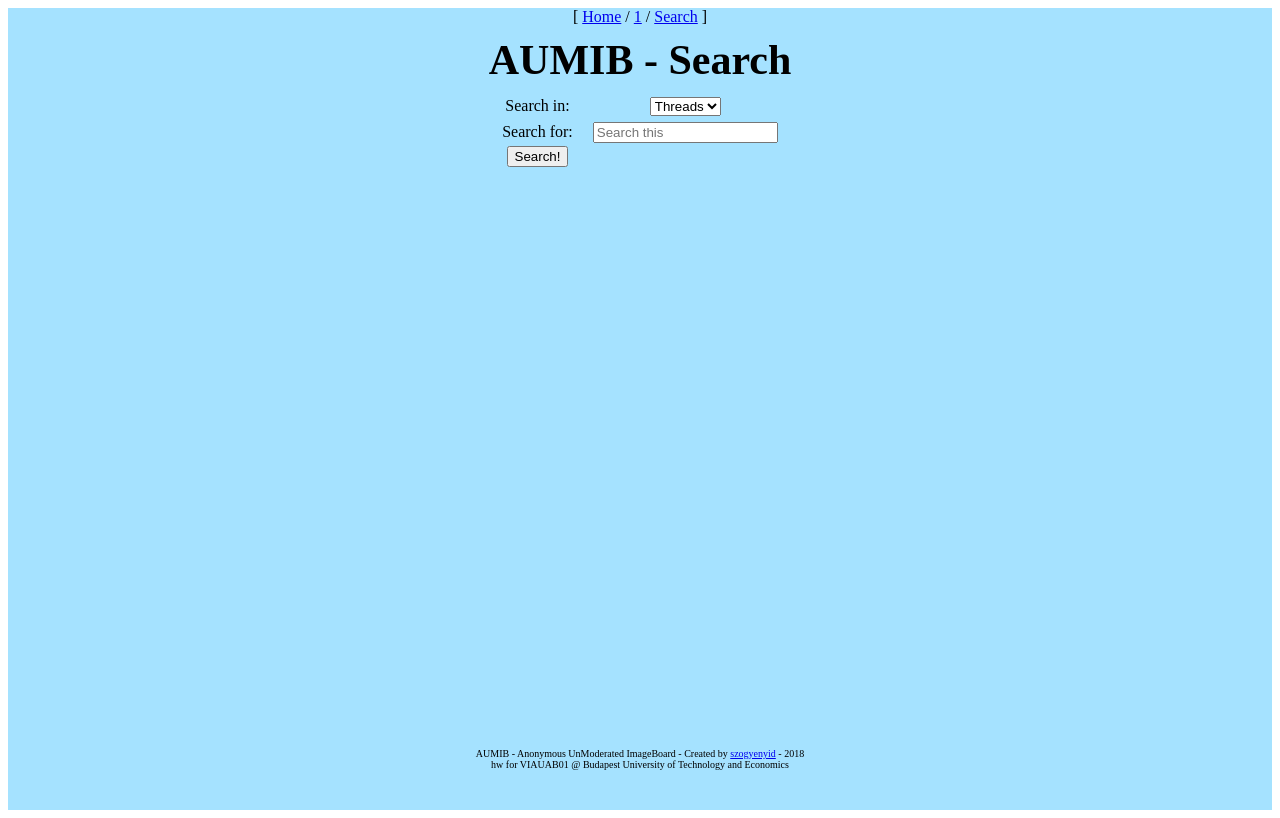
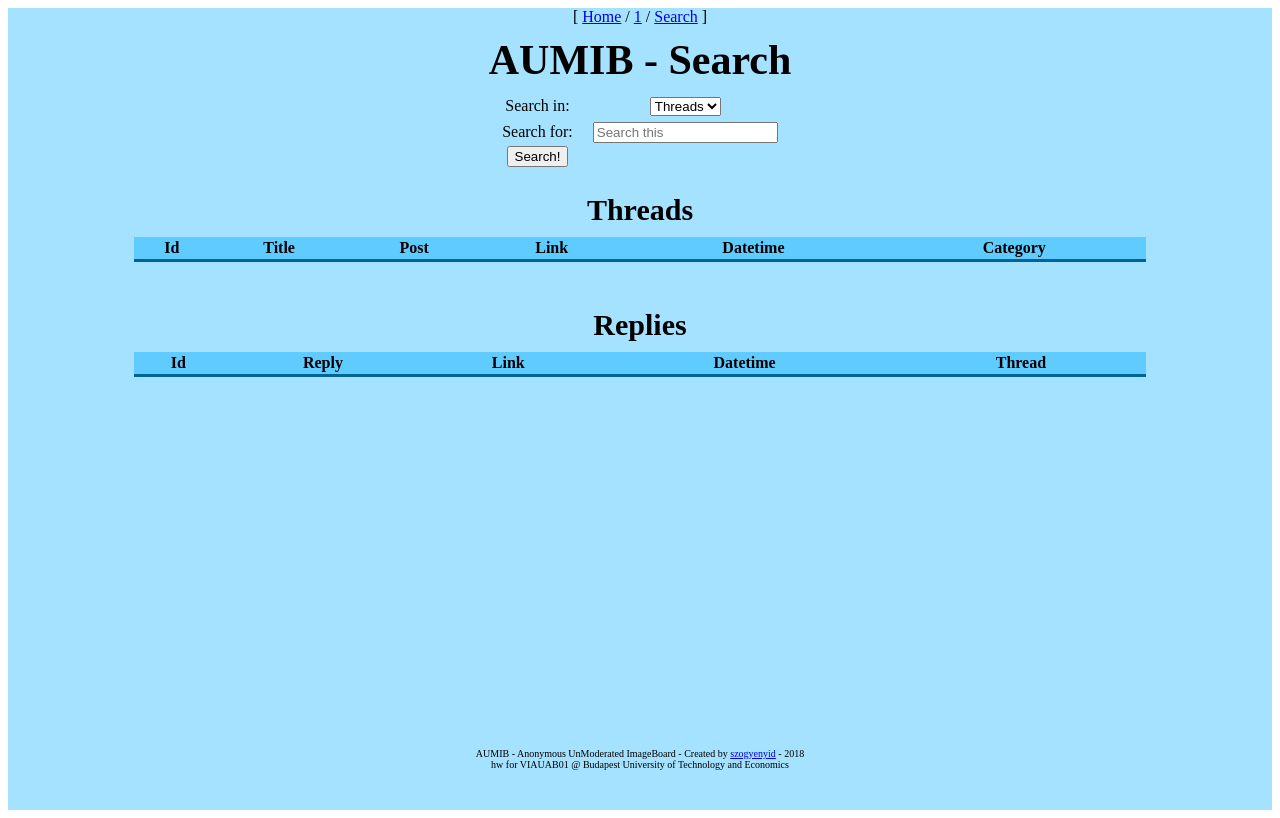
Before and after one commit to szogyenyid/AUMIB, a PHP site: page /search.php in a window 1280 px wide. Run offline with PHP 8.4, Linux system fonts and the light colour scheme; tables that the repository leaves empty or names only in its code hold one stand-in row (values such as "Sample post").

Commit message:
search.php done

```diff
--- a/htdocs/search.php
+++ b/htdocs/search.php
@@ -41,10 +41,69 @@
 					$query2 = $query2."SELECT * from replies WHERE Reply Like '%".mysqli_real_escape_string($link, $_GET['text'])."%';";
 				endif;
 			}
-			echo $query1;
-			echo $query2;
+			//echo $query1;
+			//echo $query2;
+			$replies;
+			if($query2 != "") $replies = mysqli_query($link, $query2);
 		?>
-
+		<div id="subtitle">Threads</div>
+		<div id="sThrTable">
+			<div id="sThrTableRow">
+				<div id="sThrTableHeader">Id</div>
+				<div id="sThrTableHeader">Title</div>
+				<div id="sThrTableHeader">Post</div>
+				<div id="sThrTableHeader">Link</div>
+				<div id="sThrTableHeader">Datetime</div>
+				<div id="sThrTableHeader">Category</div>
+			</div>
+			<?php if($query1 != ""): ?>
+				<?php $threads = mysqli_query($link, $query1); ?>
+				<?php while ($row = mysqli_fetch_array($threads)): ?>
+					<div id="sThrTableShortCell"><?=$row['Id'] ?></div>
+					<div id="sThrTableCell"><?=$row['Title'] ?></div>
+					<div id="sThrTableCell"><?=$row['Post'] ?></div>
+					<?php if(($row['Image']) == ""): ?>
+						<div id="sThrTableShortCell">No link</div>
+					<?php else: ?>
+					<?php if (strpos($row['Image'], 'http') === false) {
+						$row['Image'] = 'http://' .$row['Image'];
+}					?>
+					<div id="sThrTableShortCell"><a target="_blank" href="<?=$row['Image']?>">LINK</a></div>
+					<?php endif; ?>
+					<div id="sThrTableShortCell"><?=$row['Datetime'] ?></div>
+					<div id="sThrTableShortCell"><?=$row['CatId'] ?></div>
+				<?php endwhile; ?>
+			<?php endif; ?>
+		</div>
+		<br>
+		<br>
+		<div id="subtitle">Replies</div>
+		<div id="sThrTable">
+			<div id="sThrTableRow">
+				<div id="sThrTableHeader">Id</div>
+				<div id="sThrTableHeader">Reply</div>
+				<div id="sThrTableHeader">Link</div>
+				<div id="sThrTableHeader">Datetime</div>
+				<div id="sThrTableHeader">Thread</div>
+			</div>
+			<?php if($query2 != ""): ?>
+				<?php $replies = mysqli_query($link, $query2); ?>
+				<?php while ($row = mysqli_fetch_array($replies)): ?>
+					<div id="sThrTableShortCell"><?=$row['Id'] ?></div>
+					<div id="sThrTableCell"><?=$row['Reply'] ?></div>
+					<?php if(($row['Image']) == ""): ?>
+						<div id="sThrTableShortCell">No link</div>
+					<?php else: ?>
+					<?php if (strpos($row['Image'], 'http') === false) {
+						$row['Image'] = 'http://' .$row['Image'];
+}					?>
+					<div id="sThrTableShortCell"><a target="_blank" href="<?=$row['Image']?>">LINK</a></div>
+					<?php endif; ?>
+					<div id="sThrTableShortCell"><?=$row['Datetime'] ?></div>
+					<div id="sThrTableShortCell"><?=$row['ThrId'] ?></div>
+				<?php endwhile; ?>
+			<?php endif; ?>
+		</div>
 	</div>
 	<?php include ("footer.php") ?>
 	</body>
--- a/htdocs/theme.css
+++ b/htdocs/theme.css
@@ -118,7 +118,6 @@
 	font-weight:bold;
 }
 #replyTableCell_link{
-	width: auto;
 	width: 75px;
 	display: table-cell;
 	border: 1px solid black;
@@ -197,3 +196,46 @@
 	float:right;
 	margin-right: 10%;
 }
+
+#sThrTable{
+	display: table;
+	width: 80%;
+	margin: auto;
+	align: center;
+}
+#sThrTableRow{
+	display: table-row;
+}
+#sThrTableRow:nth-child(odd){
+	display: table-row;
+	background-color: #cceeff;
+}
+#sThrTableHeader{
+	display: table-cell;
+	border-bottom: 3px solid #006596;
+	background-color: #60cbff;
+	font-weight:bold;
+	text-align: center;
+	padding: 2px;
+}
+#sThrTableCell{
+	width: auto;
+	display: table-cell;
+	padding: 3px 10px;
+	border-bottom: 1px solid #006596;
+	text-align: center;
+	overflow-wrap: break-word;
+	word-wrap: break-word;
+	word-break: break-all;
+	vertical-align: middle;
+	white-space: normal;
+}
+#sThrTableShortCell{
+	width: auto;
+	width: 100px;
+	display: table-cell;
+	padding: 3px 10px;
+	border-bottom: 1px solid #006596;
+	text-align: center;
+	vertical-align: middle;
+}
```
